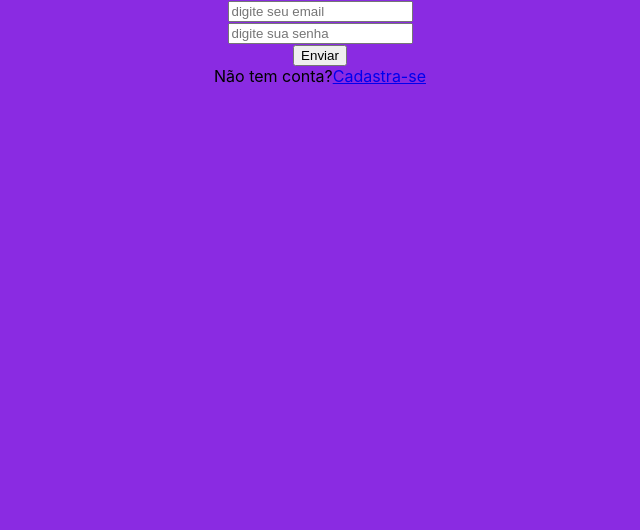
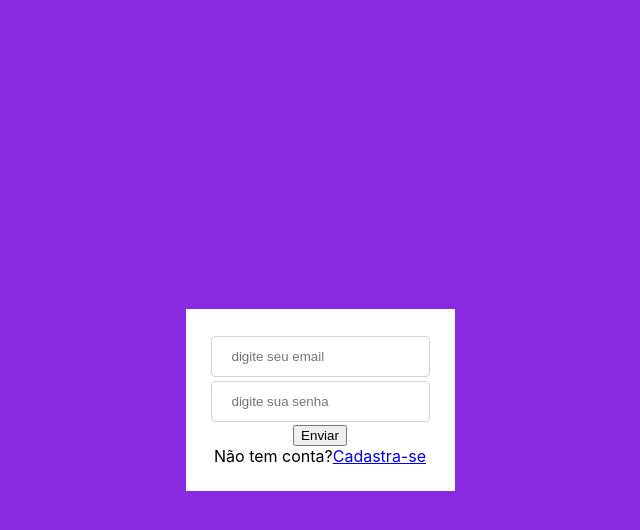
Before and after one commit to AndersonKV/react_js_2FA, a React (Create React App) app: page /sign_in in a window 1280 px wide. Shown: the top 530 px of the page, without its empty margins (320-960 px from the left). Built offline with nearby package versions, Linux system fonts and the light colour scheme.

Commit message:
styled compomnent input

```diff
--- a/src/compomnents/input/index.tsx
+++ b/src/compomnents/input/index.tsx
@@ -1,15 +1,17 @@
 import React, { FormEvent } from 'react';
+import { Content } from './styles';
 
 interface Props {
-  placeholder: string;
+  placeholder?: string;
   type: string;
   //handle: (event: FormEvent<Element>) => void;
   handle: any;
+  name?: string;
 }
-export function Input({ handle, placeholder, type }: Props) {
+export function Input({ handle, name, placeholder, type }: Props) {
   return (
-    <div>
+    <Content>
       <input onChange={handle} placeholder={placeholder} type={type} />
-    </div>
+    </Content>
   );
 }
--- /dev/null
+++ b/src/compomnents/input/styles.ts
@@ -0,0 +1,21 @@
+import styled from 'styled-components';
+
+export const Content = styled.div`
+
+  input {
+    width: 100%;
+    padding: 12px 20px;
+    margin: 2px 0;
+    box-sizing: border-box;
+    border: 1.5px solid #d3d3d3;
+    transition: 0.2s;
+    outline: none;
+    border-radius: 4px;
+    color: gray;
+  }
+
+  input:focus {
+    border: 1.5px solid #C0C0C0;
+
+  }
+`;
--- a/src/pages/SignIn/index.tsx
+++ b/src/pages/SignIn/index.tsx
@@ -5,6 +5,7 @@ import { Navigate, useNavigate } from 'react-router-dom';
 import { Button } from '../../compomnents/button';
 import { Form } from '../../compomnents/form';
 import { Input } from '../../compomnents/input';
+import { Container } from './styles';
 
 export function SignIn() {
   let navigate = useNavigate();
@@ -19,8 +20,13 @@ export function SignIn() {
   function handle() {}
 
   return (
+    <Container>
       <Form handle={event => handleSubmit(event)}>
-      <Input handle={handle} type={'email'} placeholder={'digite seu email'} />
+        <Input
+          handle={handle}
+          type={'email'}
+          placeholder={'digite seu email'}
+        />
         <Input
           handle={handle}
           type={'password'}
@@ -34,5 +40,6 @@ export function SignIn() {
           <Link to="/sign_up">Cadastra-se</Link>
         </div>
       </Form>
+    </Container>
   );
 }
--- /dev/null
+++ b/src/pages/SignIn/styles.ts
@@ -0,0 +1,14 @@
+import styled from 'styled-components';
+
+export const Container = styled.div`
+  display: flex;
+  align-items: center;
+  justify-content: center;
+  align-self: center;
+   height: 100vh;
+
+  form {
+    background-color: white;
+    padding: 25px;
+  }
+`;
```
Lines whose indentation alone changed are shown as unchanged.
